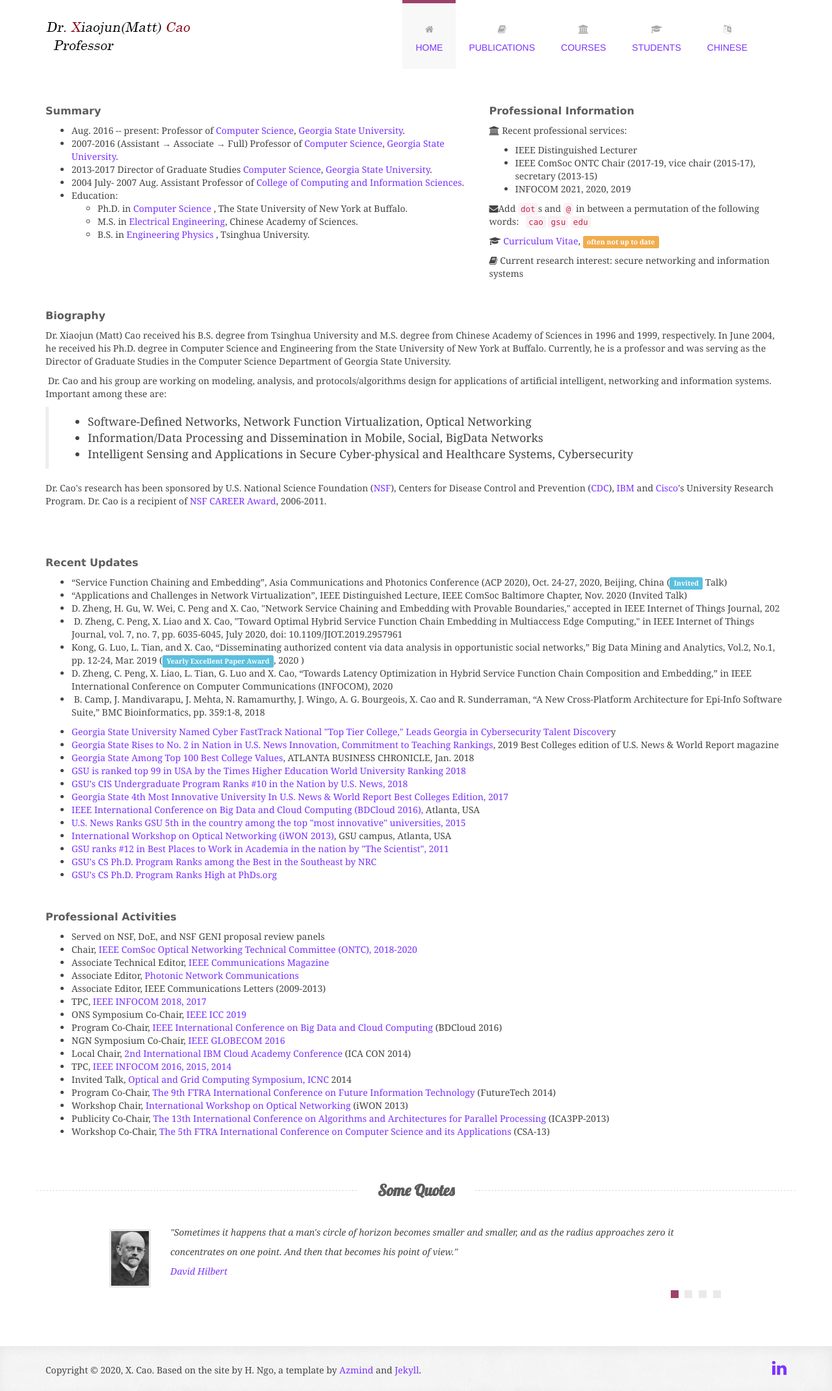
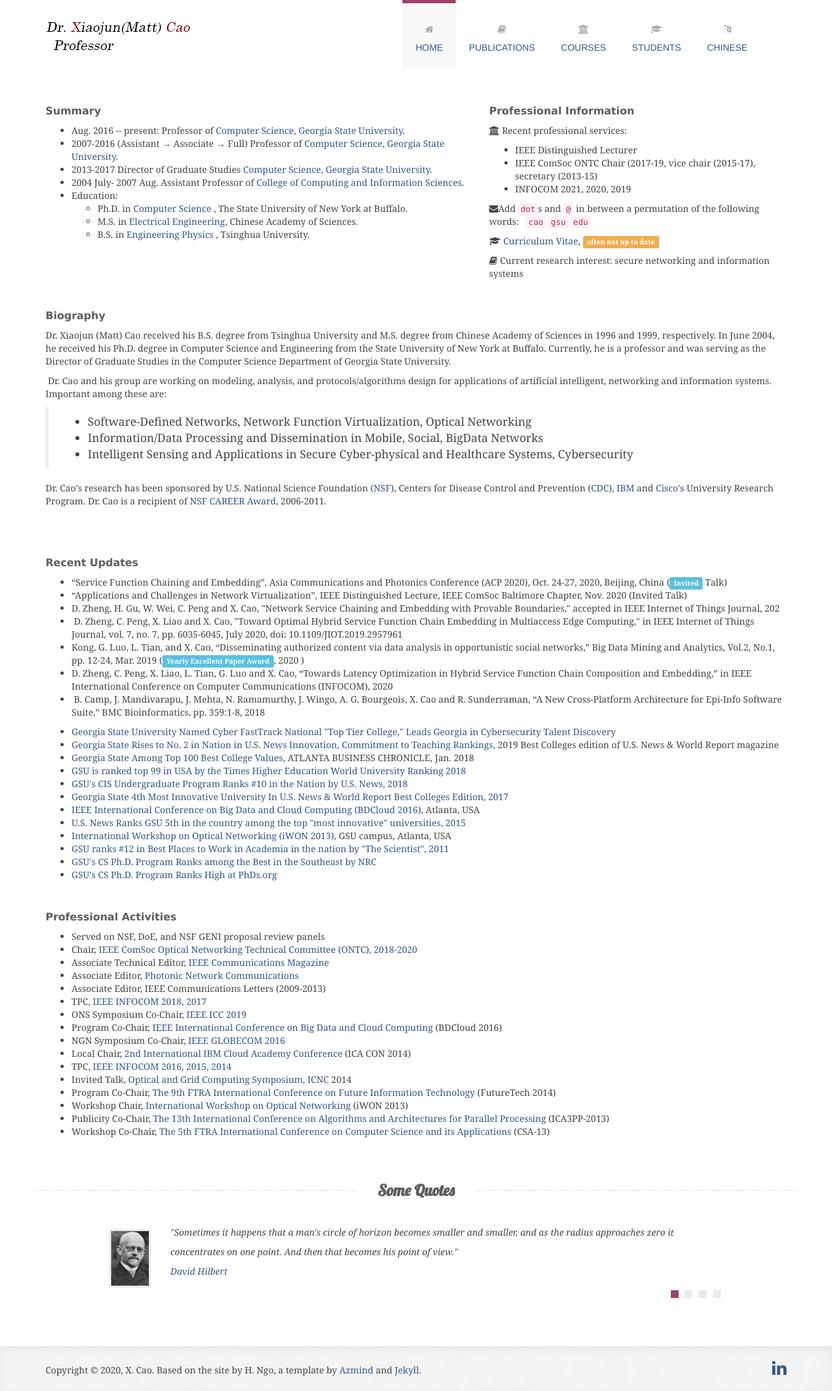
Before and after one commit to xiaojuncao/xiaojuncao, a Jekyll site: the page built from index.html, in a window 1280 px wide. Shown: the whole page at 65% size. Built offline with Jekyll 4.4.1, drawn with Linux system fonts in a browser that asks for light colours; some web fonts are replaced.

Commit message:
Update style.css

```diff
--- a/assets/css/style.css
+++ b/assets/css/style.css
@@ -21,7 +21,7 @@ body {
 .violet { color: #9d426b; }
 
 a {
-    color: #7B33FF !important;  /* it was #9d426b updated a tag color */
+    color: #34568B !important;  /* it was #9d426b updated a tag color */
     text-decoration: none;
     -o-transition: all .3s; -moz-transition: all .3s; -webkit-transition: all .3s; -ms-transition: all .3s; transition: all .3s;
 }
```
